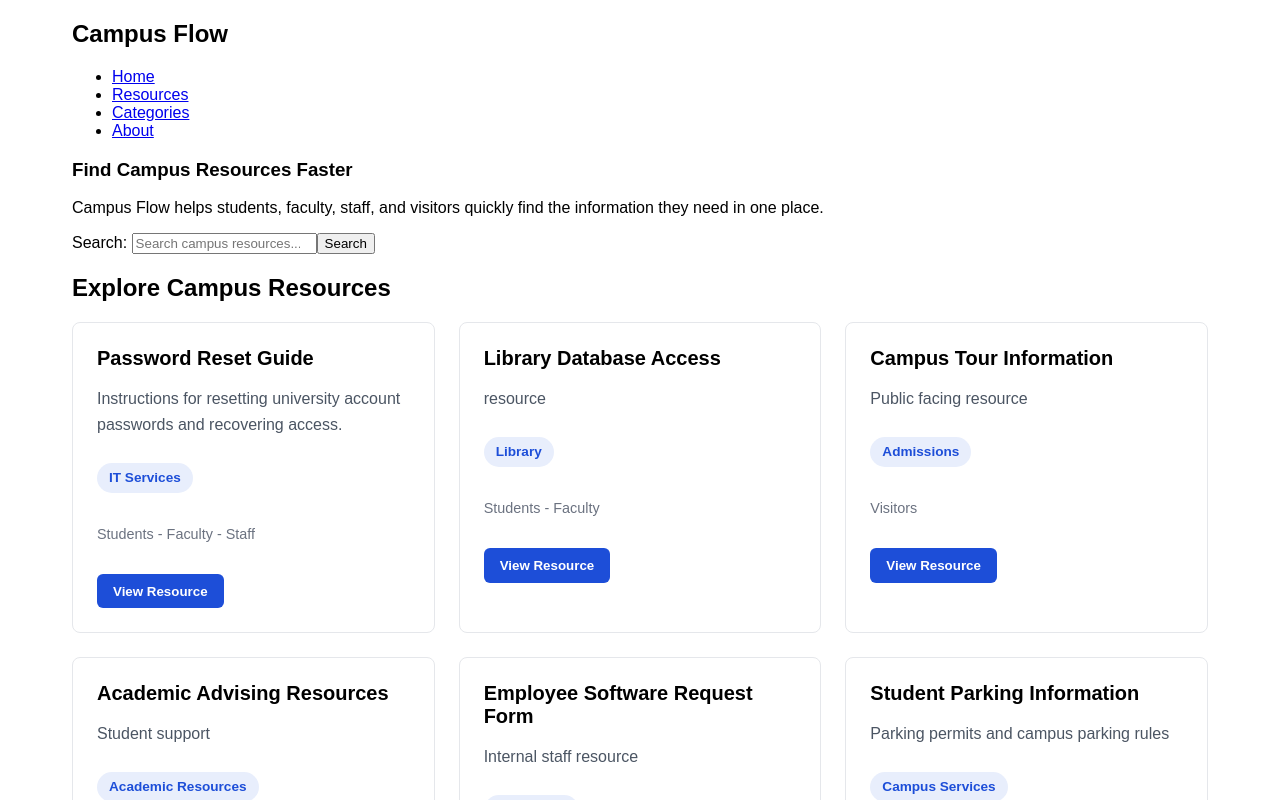
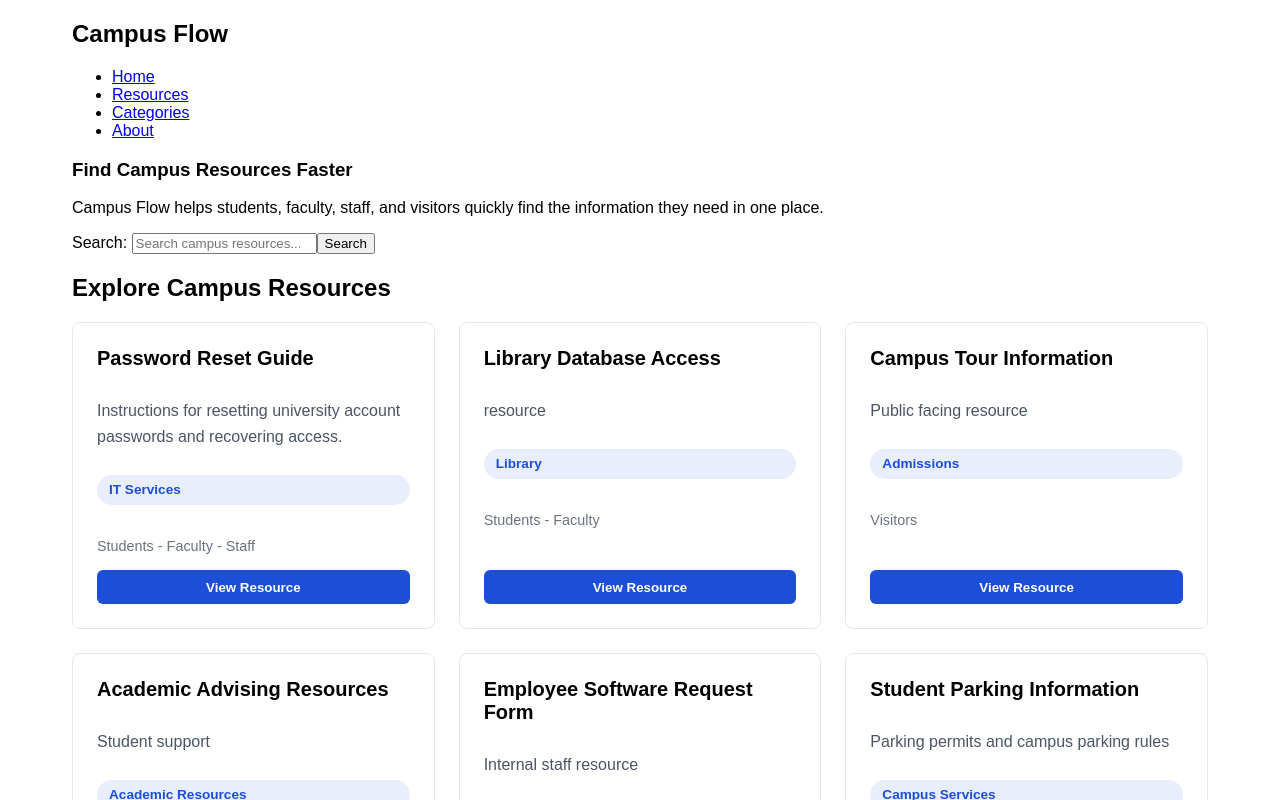
Before and after one commit to Byte-Cell/campus-flow, a React (Vite) app in the folder campus_resource_app/: page / in a window 1280 px wide. Shown: the top 800 px of the page. Built offline with nearby package versions, Linux system fonts and the light colour scheme.

Commit message:
Aligned resource card buttons

```diff
--- a/campus_resource_app/src/App.css
+++ b/campus_resource_app/src/App.css
@@ -32,6 +32,8 @@ Resource Card
   border-radius: 8px;
   padding: 1.5rem;
   transition: transform 0.2s ease, box-shadow 0.2s ease;
+  display: flex;
+  flex-direction: column;
 }
 
 .resource-card:hover {
@@ -68,7 +70,7 @@ Resource Card
 }
 
 .resource-card button {
-  margin-top: 1rem;
+  margin-top: auto;
   padding: 0.6rem 1rem;
   border: none;
   border-radius: 6px;
```
